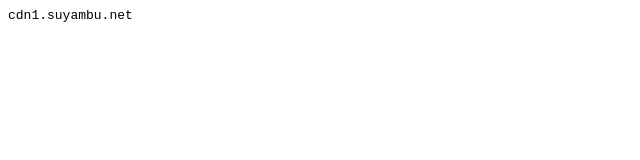
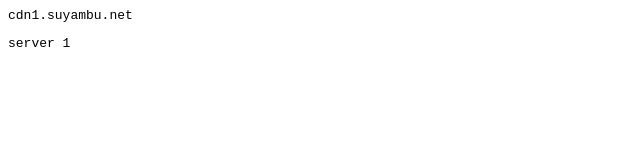
Before and after one commit to ropenet/cdn1.nool, a plain HTML site: page index.html in a window 1280 px wide. Shown: the full height of the page, 0-640 px from the left. Drawn offline with Linux system fonts and the light colour scheme.

Commit message:
Update index.html

```diff
--- a/index.html
+++ b/index.html
@@ -1 +1,2 @@
 <pre>cdn1.suyambu.net</pre>
+<pre>server 1</pre>
```
